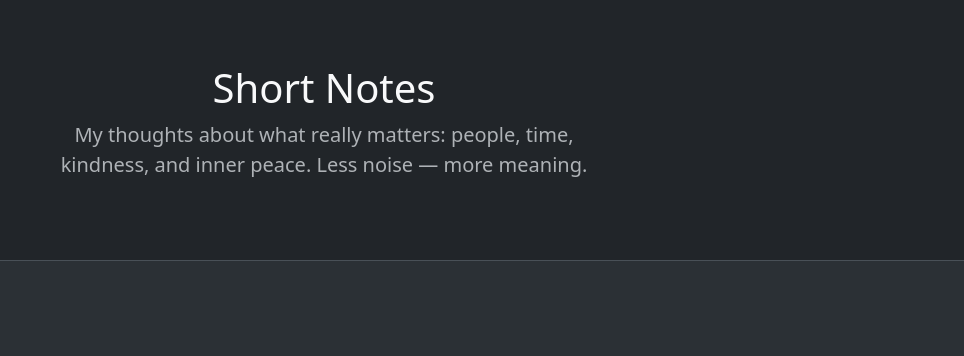
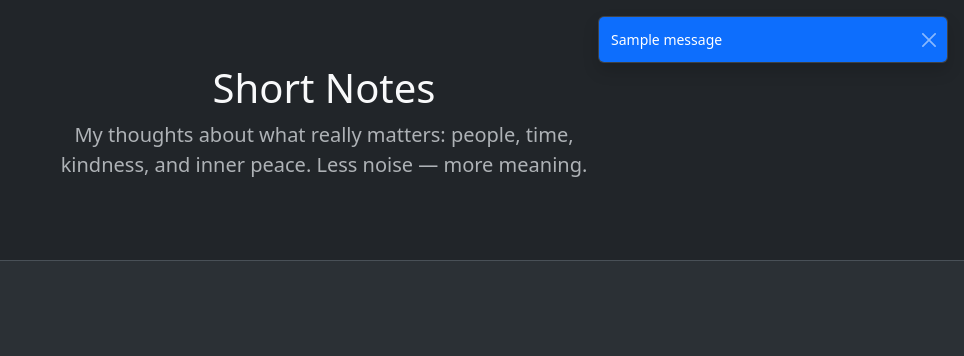
Before and after one commit to lesykos/short-notes-flask, a Flask app: page / in a window 1280 px wide. Shown: the top 356 px of the page, without its empty margins (316-1280 px from the left). Run offline with Flask 3, Linux system fonts and the light colour scheme; one stand-in notice (Sample message) is shown; data that the repository does not hold is empty.

Commit message:
Add Bootstrap Toasts to show flash messages

```diff
--- a/static/js/main.js
+++ b/static/js/main.js
@@ -1,3 +1,6 @@
+const toastElList = document.querySelectorAll('.toast')
+const toastList = [...toastElList].map(toastEl => new bootstrap.Toast(toastEl))
+
 // Count characters of textarea in Notes form
 const noteTextarea = document.getElementById("note-textarea");
 const countSpan = document.getElementById("note-chars-count");
--- /dev/null
+++ b/templates/_toasts.html
@@ -0,0 +1,23 @@
+<div aria-live="polite" aria-atomic="true" class="position-relative">
+    <!-- Position it: -->
+    <!-- - `.toast-container` for spacing between toasts -->
+    <!-- - `top-0` & `end-0` to position the toasts in the upper right corner -->
+    <!-- - `.p-3` to prevent the toasts from sticking to the edge of the container  -->
+    <div class="toast-container top-0 end-0 p-3">
+        {% with messages = get_flashed_messages(with_categories=true) %}
+            {% if messages %}
+                {% for category, message in messages %}
+                    <!-- Show toast -->
+                    <div class="toast text-bg-primary fade show align-items-center" role="alert" aria-live="assertive" aria-atomic="true">
+                        <div class="d-flex">
+                            <div class="toast-body">
+                                {{ message }}
+                            </div>
+                            <button type="button" class="btn-close btn-close-white me-2 m-auto" data-bs-dismiss="toast" aria-label="Close"></button>
+                        </div>
+                    </div>
+                {% endfor %}
+            {% endif %}
+        {% endwith %}
+    </div>
+</div>
--- a/templates/base.html
+++ b/templates/base.html
@@ -11,6 +11,7 @@
 </head>
 <body>
     <main>
+        {% include '_toasts.html' %}
         <section class="container py-5 text-center ">
             <div class="row py-lg-3">
                 <div class="col-lg-6 col-md-8 mx-auto">
```
